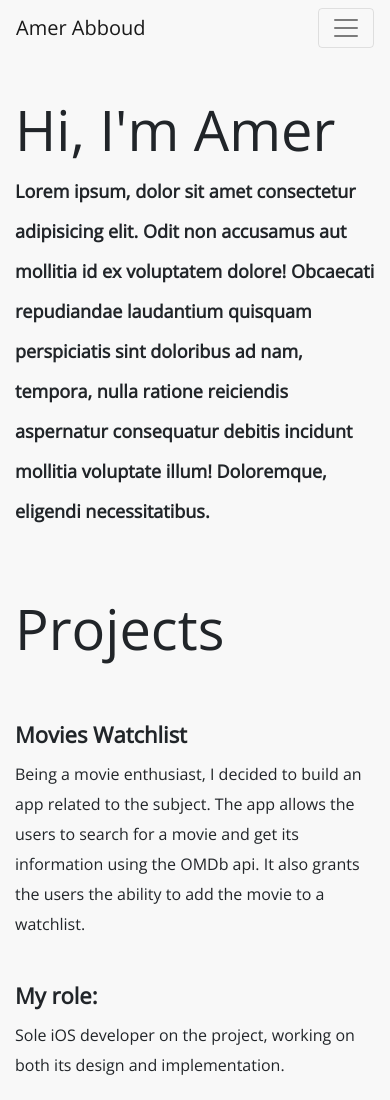
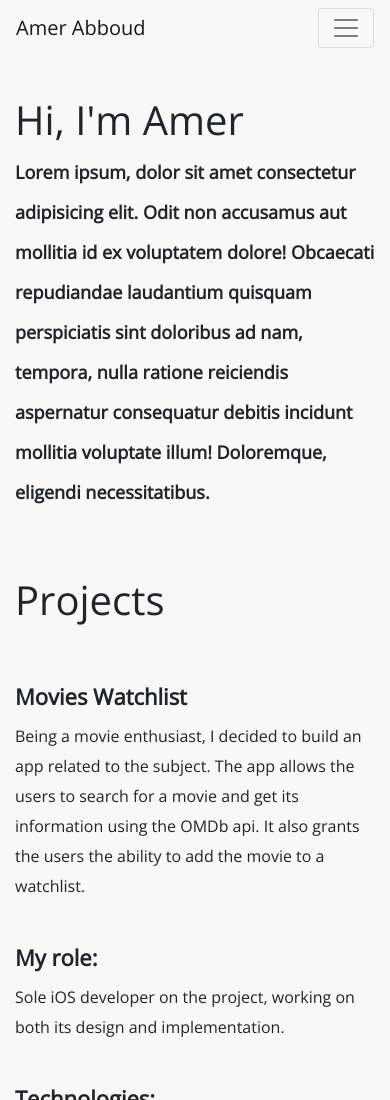
Before and after one commit to AmerAbb/AmerAbb.github.io, a plain HTML site: page index.html in a window 390 px wide. Shown: the top 1100 px of the page. Drawn offline with nearby package versions, Linux system fonts and the light colour scheme.

Commit message:
Add files via upload

```diff
--- a/css/index.css
+++ b/css/index.css
@@ -22,3 +22,9 @@ body{
     background-color: transparent;
     border: none;
 }
+@media(max-width: 576px){
+    .intro{
+        font-size: 40px!important;
+    }
+
+}
```
